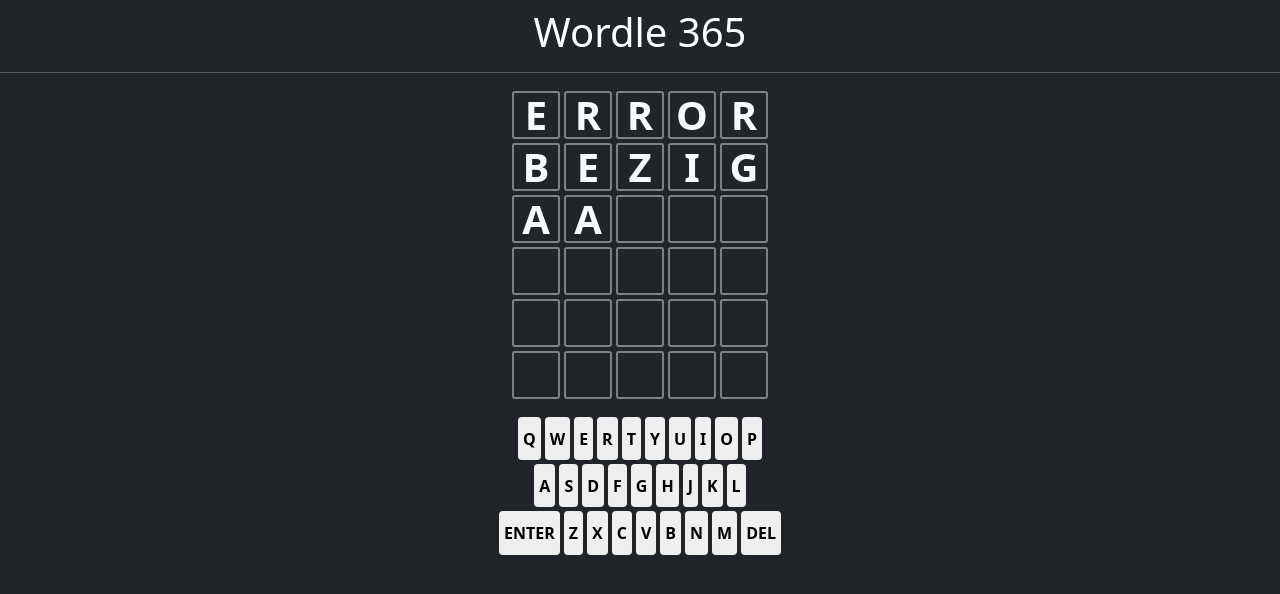
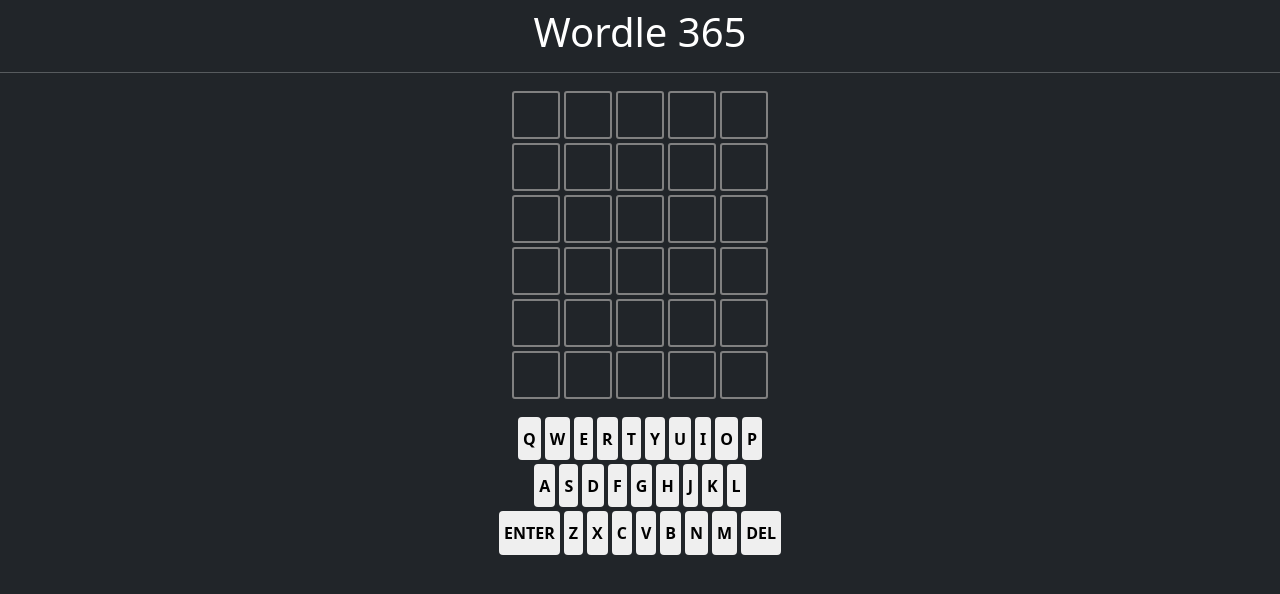
Before and after one commit to ricoapon/wordle-365, an Angular app: page /wordle in a window 1280 px wide. Shown: the top 594 px of the page. Built offline with nearby package versions, Linux system fonts and the light colour scheme.

Commit message:
Make it possible to play the game

```diff
--- a/src/app/wordle/word-letter/word-letter.component.css
+++ b/src/app/wordle/word-letter/word-letter.component.css
@@ -11,3 +11,16 @@
   align-items: center;
   text-transform: uppercase;
 }
+
+.correct {
+  background-color: #538d4e;
+  border-color: #538d4e;
+}
+.almost-correct {
+  background-color: #b59f3b;
+  border-color: #b59f3b;
+}
+.incorrect {
+  background-color: #3a3a3c;
+  border-color: #3a3a3c;
+}
--- a/src/app/wordle/word-letter/word-letter.component.html
+++ b/src/app/wordle/word-letter/word-letter.component.html
@@ -1,3 +1,3 @@
-<div>
-  {{ letter }}
+<div [class]="determineCssClass()">
+  {{ gameLetter.content }}
 </div>
--- a/src/app/wordle/word-letter/word-letter.component.ts
+++ b/src/app/wordle/word-letter/word-letter.component.ts
@@ -1,4 +1,6 @@
 import {Component, Input} from '@angular/core';
+import {GameLetter} from "../../backend/game";
+import {LetterState} from "../letter-state";
 
 @Component({
   selector: 'app-word-letter',
@@ -8,5 +10,18 @@
   styleUrl: './word-letter.component.css'
 })
 export class WordLetterComponent {
-  @Input() letter: String;
+  @Input() gameLetter: GameLetter;
+
+  determineCssClass(): String {
+    switch(this.gameLetter.state) {
+      case LetterState.ALMOST_CORRECT:
+        return 'almost-correct';
+      case LetterState.CORRECT:
+        return 'correct';
+      case LetterState.INCORRECT:
+        return 'incorrect';
+      default:
+        return '';
+    }
+  }
 }
--- a/src/app/wordle/word/word.component.html
+++ b/src/app/wordle/word/word.component.html
@@ -1,3 +1,3 @@
 <div class="letter-row">
-  <app-word-letter *ngFor="let letter of letters()" [letter]="letter"></app-word-letter>
+  <app-word-letter *ngFor="let gameLetter of word" [gameLetter]="gameLetter"></app-word-letter>
 </div>
--- a/src/app/wordle/word/word.component.ts
+++ b/src/app/wordle/word/word.component.ts
@@ -1,6 +1,7 @@
 import {Component, Input} from '@angular/core';
 import {WordLetterComponent} from "../word-letter/word-letter.component";
 import {NgForOf} from "@angular/common";
+import {GameLetter} from "../../backend/game";
 
 @Component({
   selector: 'app-word',
@@ -13,16 +14,5 @@
   styleUrl: './word.component.css'
 })
 export class WordComponent {
-  @Input() word: String;
-
-  letters(): String[] {
-    const letters = this.word.split('');
-    // We need to make sure that we always have exactly 5 letters on the screen.
-    // So we fill the arrays with empty strings until we have 5 total values.
-    while (letters.length < 5) {
-      letters.push('');
-    }
-
-    return letters;
-  }
+  @Input() word: GameLetter[];
 }
--- a/src/app/wordle/wordle.component.html
+++ b/src/app/wordle/wordle.component.html
@@ -1,5 +1,5 @@
 <div class="centered-container">
-  <app-word *ngFor="let word of guessedWords" [word]="word"></app-word>
+  <app-word *ngFor="let word of game.guessedWords" [word]="word"></app-word>
 
-  <app-keyboard class="pt-3" (pressedKey)="print($event)"></app-keyboard>
+  <app-keyboard class="pt-3" (pressedKey)="pressKey($event)"></app-keyboard>
 </div>
--- a/src/app/wordle/wordle.component.ts
+++ b/src/app/wordle/wordle.component.ts
@@ -3,6 +3,7 @@
 import {KeyboardComponent} from "./keyboard/keyboard.component";
 import {WordComponent} from "./word/word.component";
 import {NgForOf} from "@angular/common";
+import {Game} from "../backend/game";
 
 @Component({
   selector: 'app-wordle',
@@ -19,8 +20,7 @@
 export class WordleComponent implements OnInit {
   protected date: Date | undefined;
   // TODO: eventually remove this implemented value with a dynamic value.
-  protected answer: String = "hallo";
-  protected guessedWords: String[] = ['error', 'bezig', 'aa', '', '', '']
+  protected game: Game = new Game("hallo");
 
   constructor(private route: ActivatedRoute) {}
 
@@ -31,7 +31,16 @@
     }
   }
 
-  print(value: String) {
-    console.log(value);
+  pressKey(value: String) {
+    if (value == "Enter") {
+      this.game.finalizeGuess();
+      return;
+    }
+    if (value == "Del") {
+      this.game.deleteLastLetter();
+      return;
+    }
+
+    this.game.addLetter(value);
   }
 }
```
